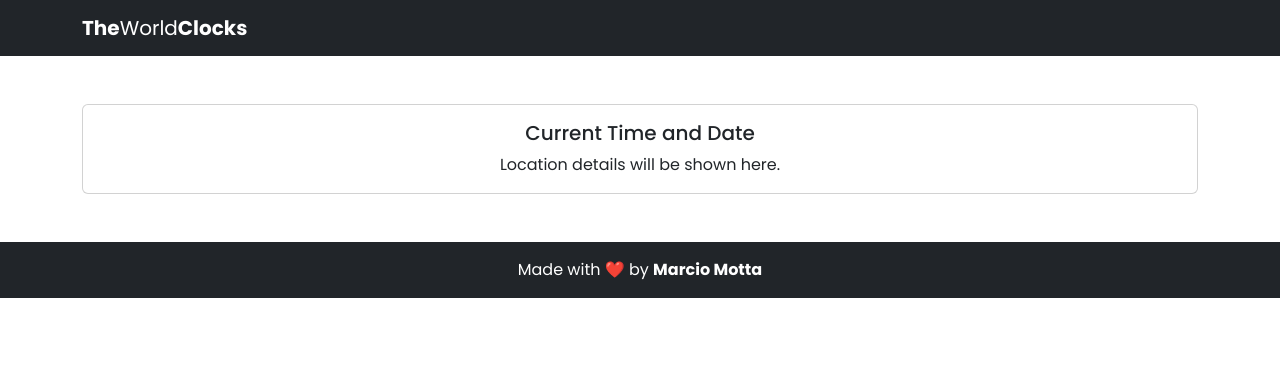
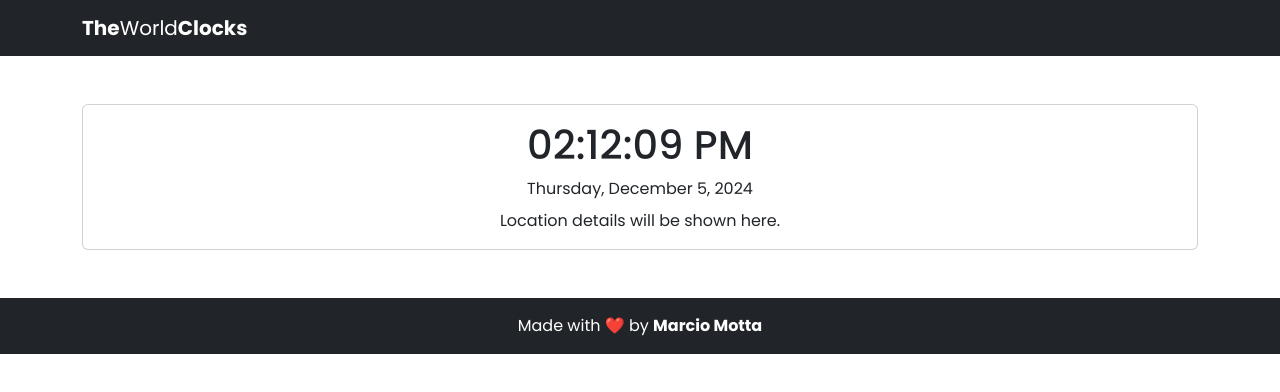
Before and after one commit to mottamarcio/theworldclocks, a React (Vite) app: page / in a window 1280 px wide. Shown: the top 392 px of the page. Built offline with nearby package versions, Linux system fonts and the light colour scheme.

Commit message:
Update time and date automatically

```diff
--- a/src/components/Clockcard.tsx
+++ b/src/components/Clockcard.tsx
@@ -1,10 +1,27 @@
-import React from 'react'
+import { useEffect, useState } from 'react'
 
 function Clockcard() {
+    const [time, setTime] = useState('');
+    const [date, setDate] = useState('');
+
+    useEffect(() => {
+        const updateTime = () => {
+            const now = new Date();
+            setTime(now.toLocaleTimeString('en-US', { hour: '2-digit', minute: '2-digit', second: '2-digit' }));
+            setDate(now.toLocaleDateString('en-US', { weekday: 'long', year: 'numeric', month: 'long', day: 'numeric' }));
+        }
+
+        updateTime();
+        const timer = setInterval(updateTime, 1000); // Update every second
+
+        return () => clearInterval(timer); // Cleanup on unmount
+    }, []);
+
     return (
         <div className="card text-center my-5" style={{ width: '100%' }}>
             <div className="card-body">
-                <h5 className="card-title">Current Time and Date</h5>
+                <h1 className="card-title">{time}</h1>
+                <p className="card-title">{date}</p>
                 <p className="card-text">Location details will be shown here.</p>
             </div>
         </div>
--- a/src/components/Footer.tsx
+++ b/src/components/Footer.tsx
@@ -1,5 +1,3 @@
-import React from 'react'
-
 function Footer() {
     return (
         <footer className="bg-dark text-white text-center py-3 mt-5">
```
